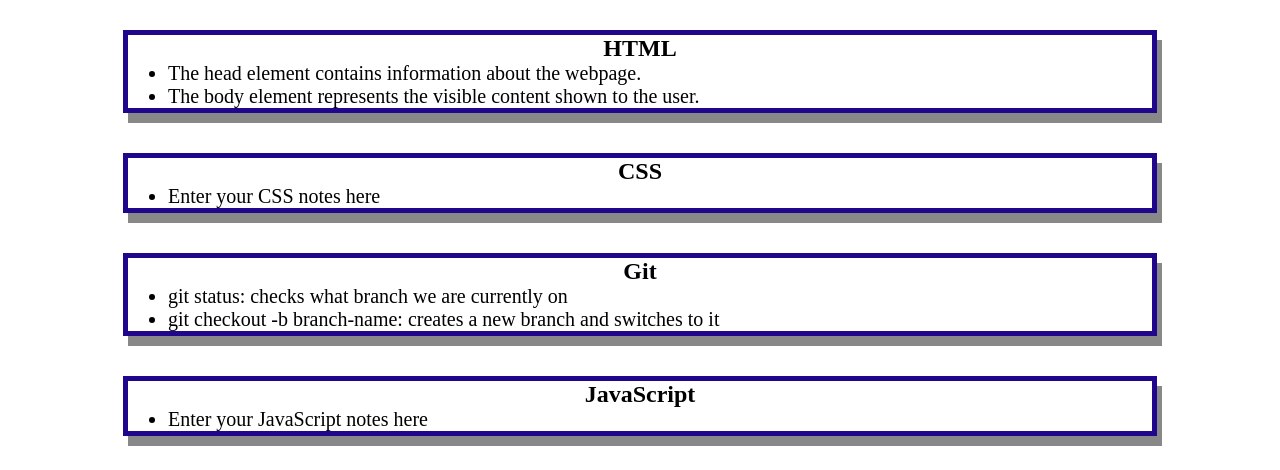
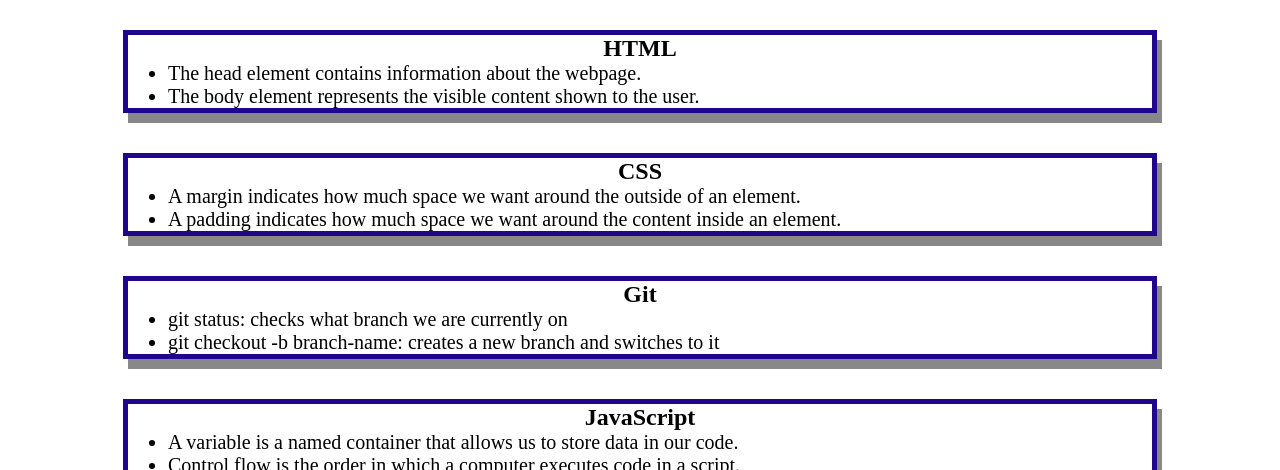
Before and after one commit to Sagaust/prework-study-guide, a plain HTML site: page index.html in a window 1280 px wide. Shown: the part 130-600 px from the top of the page. Drawn offline with Linux system fonts and the light colour scheme.

Commit message:
all new changes to be committed

```diff
--- a/index.html
+++ b/index.html
@@ -24,7 +24,8 @@
         <section class="card" id="css-section">
           <h2>CSS</h2>
           <ul>
-            <li>Enter your CSS notes here</li>
+            <li>A margin indicates how much space we want around the outside of an element.</li>
+            <li>A padding indicates how much space we want around the content inside an element.</li>
           </ul>
         </section>
 
@@ -39,7 +40,8 @@
       <section class="card" id="javascript-section">
         <h2>JavaScript</h2>
         <ul>
-          <li>Enter your JavaScript notes here</li>
+          <li>A variable is a named container that allows us to store data in our code.</li>
+          <li>Control flow is  the order in which a computer executes code in a script.</li>
         </ul>
       </section>
     </main>
```
